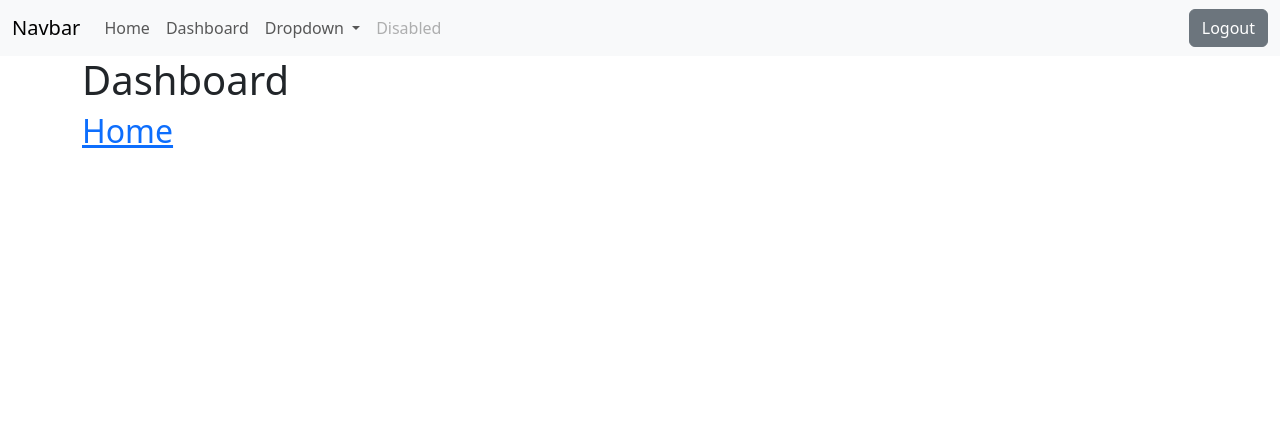
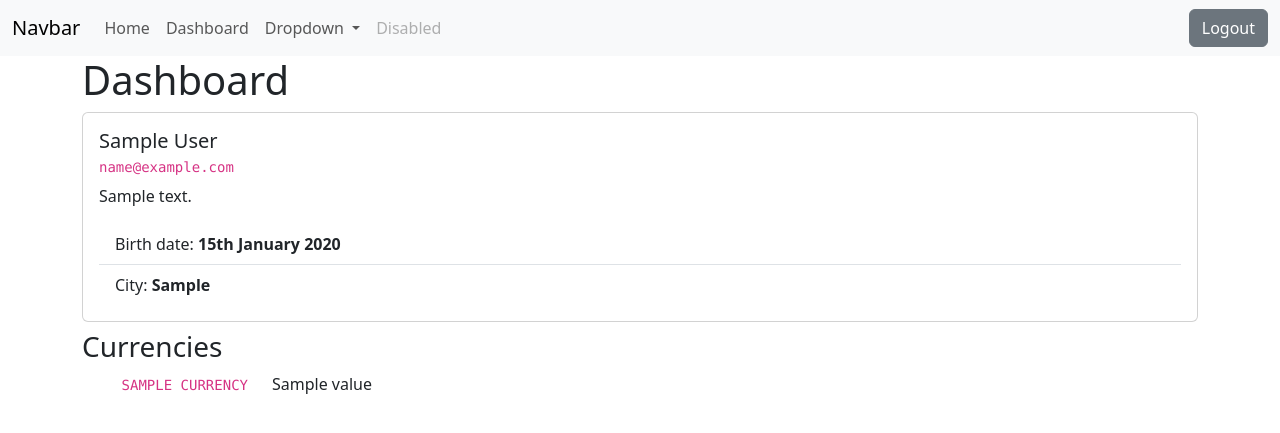
Before and after one commit to mahenzon/django-async-view-example, a Django app: template personal_site/homepage/templates/homepage/dashboard.html in a window 1280 px wide. Shown: the top 433 px of the page. Run offline with Django 5.2, Linux system fonts and the light colour scheme; tables that the repository leaves empty hold one stand-in row (values such as "Sample post"); the template is opened without the code that fills it: values that come from a table or form of the project are taken from there, most other values are stand-ins (such as "Sample title", 1, 10 or a date in 2020).

Commit message:
implement user dashboard

```diff
--- a/personal_site/homepage/templates/homepage/dashboard.html
+++ b/personal_site/homepage/templates/homepage/dashboard.html
@@ -1,10 +1,36 @@
 {% extends 'homepage/base.html' %}
 
 {% block title %}
-	Dashboard
+  Dashboard
 {% endblock %}
 
 {% block body %}
-	<h1>Dashboard</h1>
-  <h2><a href="{% url 'homepage:home' %}">Home</a></h2>
+  <h1>Dashboard</h1>
+
+
+  <div class="card my-2">
+    <div class="card-body">
+      <h5 class="card-title"
+      >{% firstof profile.full_name profile.user.username %}</h5>
+      <h6 class="card-subtitle mb-2 text-body-secondary">
+        <code>{{ profile.user.email }}</code></h6>
+      <p class="card-text">{{ profile.bio }}</p>
+
+      <ul class="list-group list-group-flush">
+        <li class="list-group-item">Birth date: <strong>{{ profile.birth_date|date:"jS F Y"|default:"-" }}</strong></li>
+        {% if profile.city %}
+          <li class="list-group-item">City: <strong>{{ profile.city }}</strong></li>
+        {% endif %}
+      </ul>
+    </div>
+  </div>
+
+  <h3>Currencies</h3>
+  {% for name, value in currencies.items %}
+    <div class="row cols-6">
+      <div class="col col-2 text-end"><code>{{ name|upper }}</code></div>
+      <div class="col col-auto">{{ value }}</div>
+    </div>
+  {% endfor %}
+
 {% endblock %}
```
Also changed, not shown: personal_site/homepage/views.py (+16 -2 lines).
